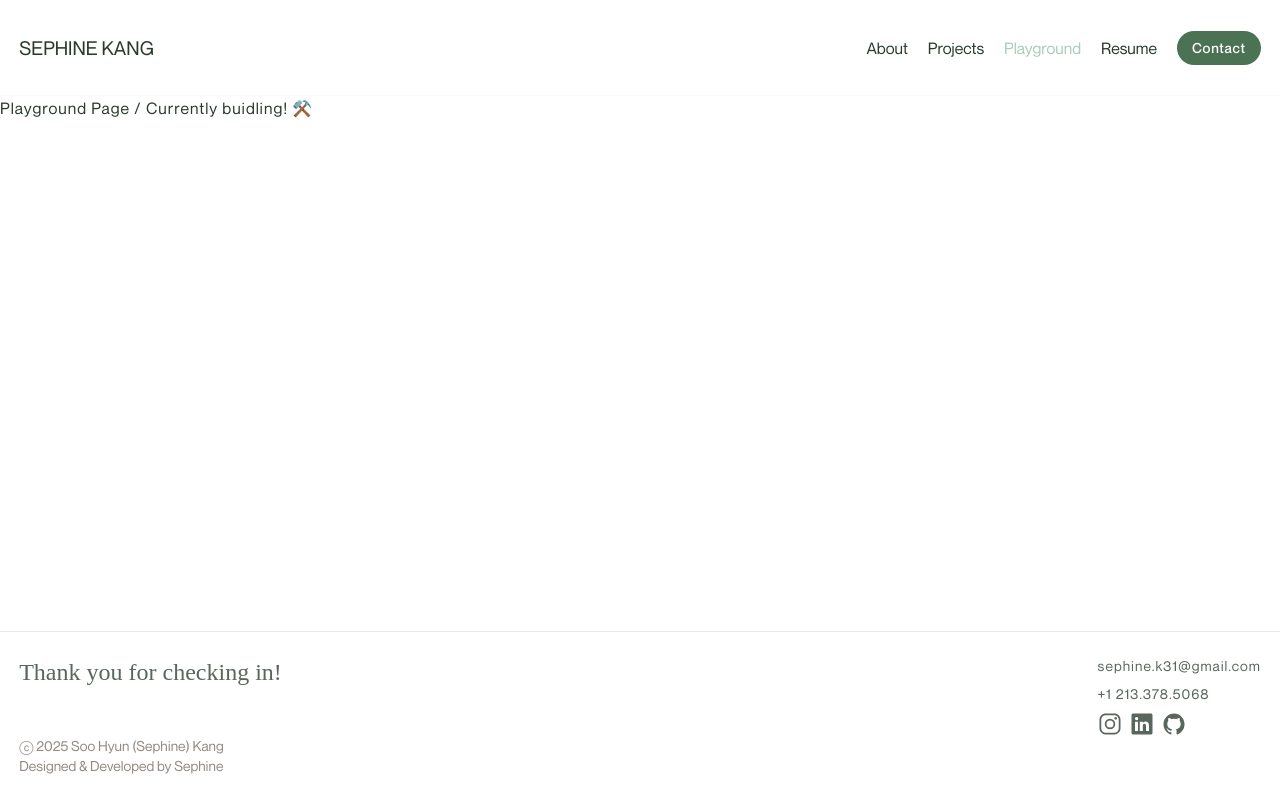
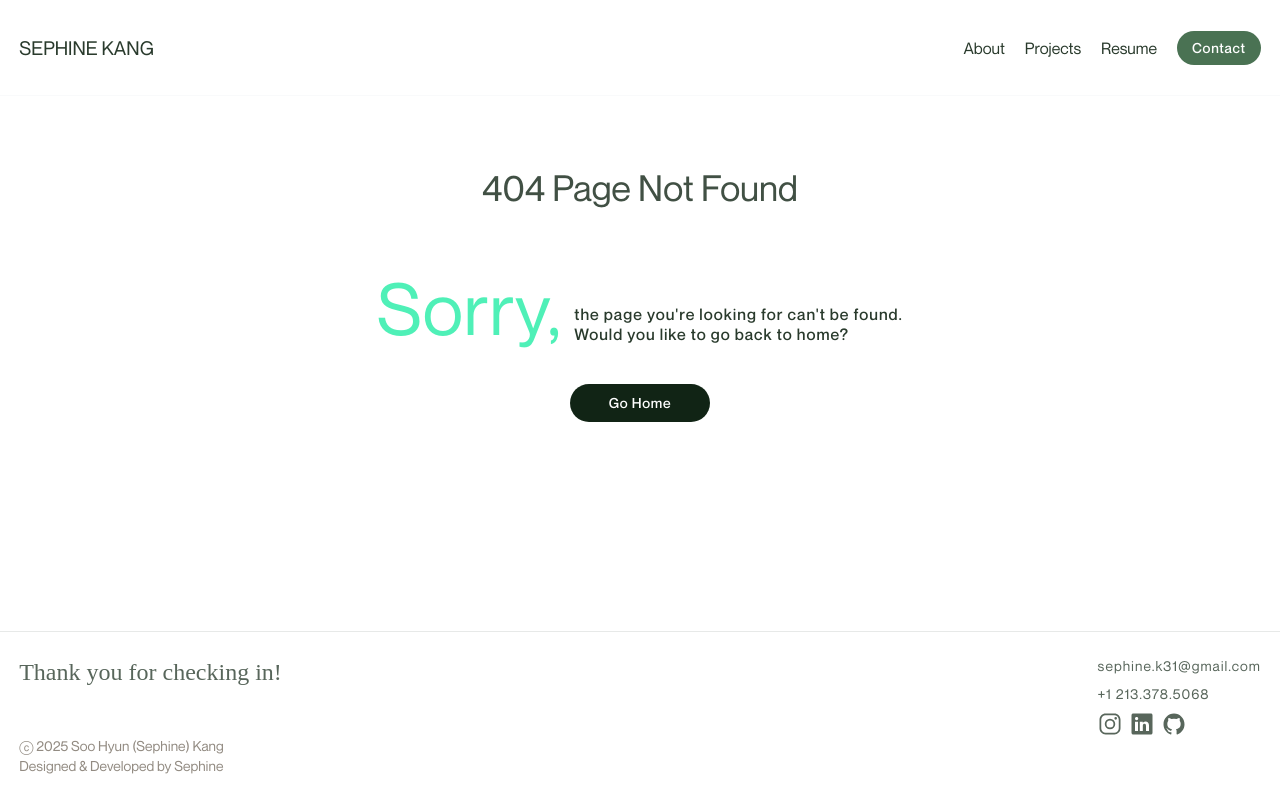
Before and after one commit to sephinek/sephine-portfolio, a React (Vite) app: page /playground in a window 1280 px wide. Built offline with nearby package versions, Linux system fonts and the light colour scheme.

Commit message:
Not found page

```diff
--- a/src/components/Hero.jsx
+++ b/src/components/Hero.jsx
@@ -1,10 +1,10 @@
 import { SlLocationPin } from 'react-icons/sl';
 import { IoCaretDownOutline } from 'react-icons/io5';
 
-import { useNavigate } from 'react-router-dom';
+// import { useNavigate } from 'react-router-dom';
 
 export default function Hero({ onClickDesignAndCode }) {
-  const navigate = useNavigate();
+  // const navigate = useNavigate();
 
   return (
     <section className="py-16 px-16 flex flex-col gap-10 cursor-default">
@@ -37,7 +37,7 @@ export default function Hero({ onClickDesignAndCode }) {
       </h2>
 
       <div className="flex flex-col gap-4">
-        <ul className="flex gap-2">
+        {/* <ul className="flex gap-2">
           <li
             onClick={onClickDesignAndCode}
             className="text-[15px] tracking-wide inline px-3 py-1 bg-secondary rounded-full text-white border-[1px] border-lightgrey font-medium cursor-pointer transition-all duration-300 ease-in-out hover:-translate-y-1"
@@ -65,7 +65,7 @@ export default function Hero({ onClickDesignAndCode }) {
           >
             Playground(Drawing)
           </li>
-        </ul>
+        </ul> */}
 
         <div
           onClick={onClickDesignAndCode}
--- a/src/components/shared/NavBar.jsx
+++ b/src/components/shared/NavBar.jsx
@@ -28,14 +28,14 @@ export default function NavBar() {
       >
         Projects
       </Link>
-      <Link
+      {/* <Link
         to="/playground"
         className={`${
           currentPathname === '/playground' ? 'text-hover-btn' : ''
         } transition-all duration-100 ease-in hover:text-hover-btn`}
       >
         Playground
-      </Link>
+      </Link> */}
       <a
         download
         href="/resume_soohyun_kang.pdf"
--- a/src/main.jsx
+++ b/src/main.jsx
@@ -5,13 +5,14 @@ import { BrowserRouter, Route, Routes } from 'react-router-dom';
 import App from './App.jsx';
 import Home from './pages/Home';
 import About from './pages/About';
-import Playground from './pages/Playground';
+// import Playground from './pages/Playground';
 import Projects from './pages/Projects';
 import Lucid from './pages/projects/Lucid';
 import HyundaiCard from './pages/projects/HyundaiCard';
 import SpartaCodingNBCamp from './pages/projects/SpartaCodingNBCamp';
 import LocalFresh from './pages/projects/LocalFresh';
 import Contact from './pages/Contact';
+import NotFound from './pages/NotFound.jsx';
 
 import './index.css';
 
@@ -22,7 +23,7 @@ createRoot(document.getElementById('root')).render(
         <Route path="/" element={<App />}>
           <Route index element={<Home />} />
           <Route path="about" element={<About />} />
-          <Route path="playground" element={<Playground />} />
+          {/* <Route path="playground" element={<Playground />} /> */}
           <Route path="projects" element={<Projects />} />
           <Route path="projects/lucid" element={<Lucid />} />
           <Route path="projects/hyundai-card" element={<HyundaiCard />} />
@@ -32,6 +33,7 @@ createRoot(document.getElementById('root')).render(
           />
           <Route path="projects/local-fresh" element={<LocalFresh />} />
           <Route path="contact" element={<Contact />} />
+          <Route path="*" element={<NotFound />} />
         </Route>
       </Routes>
     </BrowserRouter>
--- a/src/pages/NotFound.jsx
+++ b/src/pages/NotFound.jsx
@@ -1,3 +1,20 @@
+import Button from '../components/Button';
+import SectionTitle from '../components/SectionTitle';
+
 export default function NotFound() {
-  return <div>Not Found Page / Currently buidling! ⚒️</div>;
+  return (
+    <section className="flex flex-col gap-12 p-14 pb-32 max-w-7xl mx-auto">
+      <SectionTitle title="404 Page Not Found" />
+      <div className="self-center flex flex-col items-center gap-10">
+        <div className="flex gap-3 items-end">
+          <span className="text-[#4ff0b7] text-7xl">Sorry,</span>{' '}
+          <div className="font-medium flex flex-col leading-tight">
+            <span>the page you're looking for can't be found.</span>
+            <span>Would you like to go back to home?</span>
+          </div>
+        </div>
+        <Button label="Go Home" w="w-[140px]" py="py-2" to="/" />
+      </div>
+    </section>
+  );
 }
--- a/src/pages/Playground.jsx
+++ b/src/pages/Playground.jsx
@@ -1,3 +1,13 @@
+import SectionTitle from '../components/SectionTitle';
+
 export default function Playground() {
-  return <div>Playground Page / Currently buidling! ⚒️</div>;
+  return (
+    <section className="flex flex-col gap-12 p-14 pb-32 max-w-7xl mx-auto">
+      <SectionTitle title="Playground" />
+
+      <ul>
+        <li></li>
+      </ul>
+    </section>
+  );
 }
```
